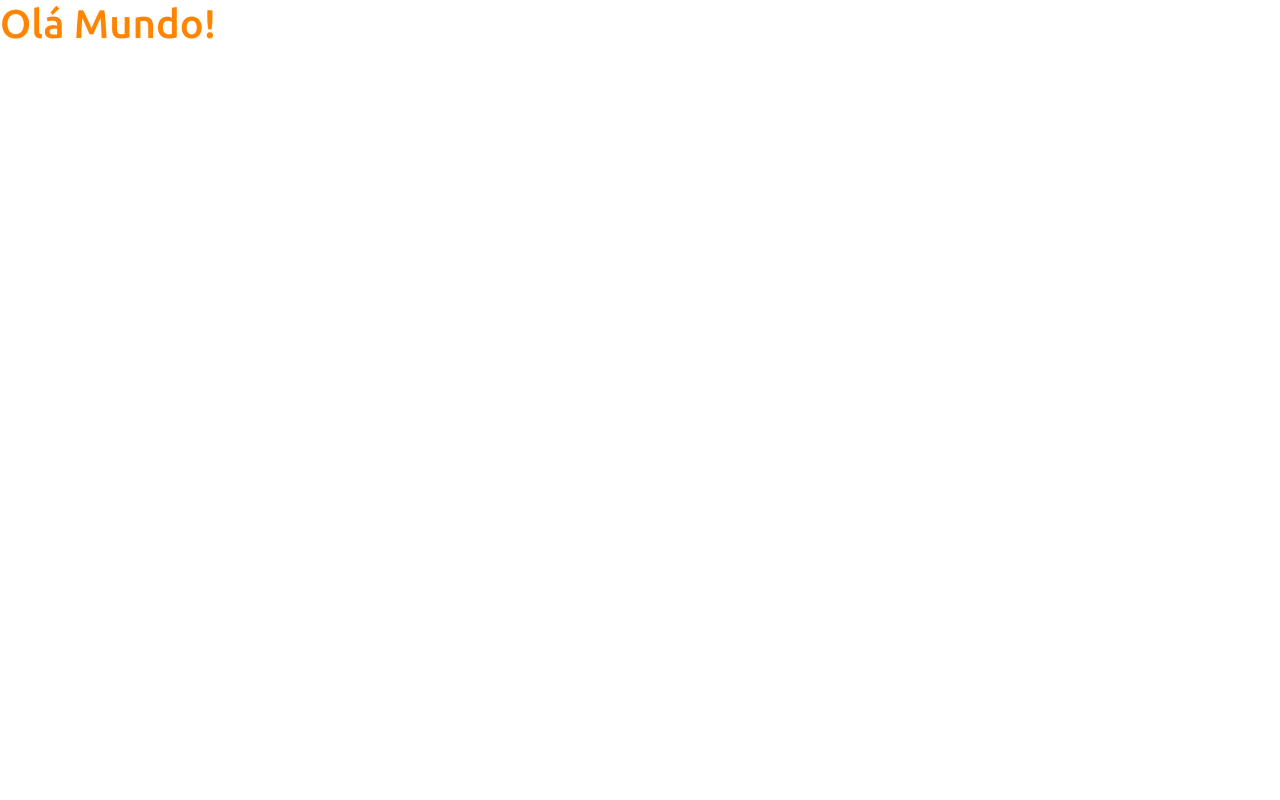
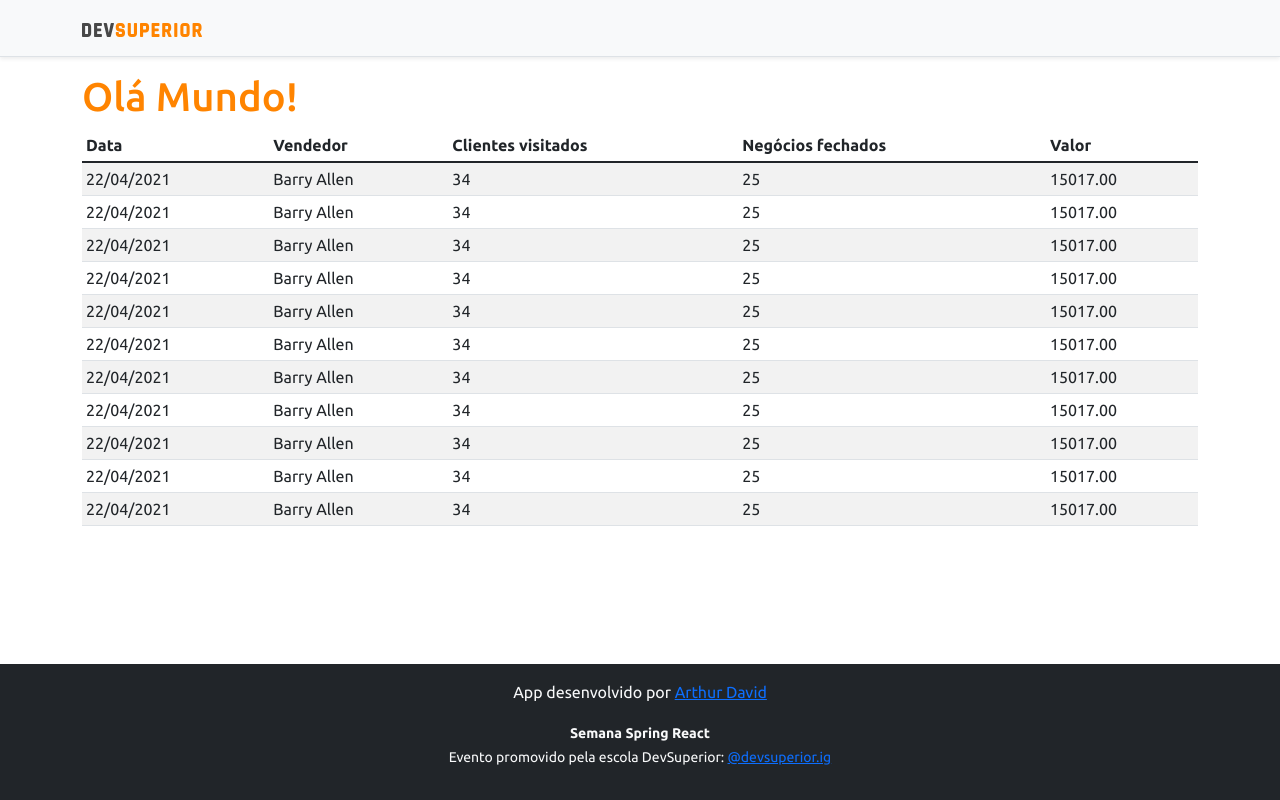
Before and after one commit to arthur-david/projeto-sds5, a React (Create React App) app in the folder frontend/: page / in a window 1280 px wide. Built offline with nearby package versions, Linux system fonts and the light colour scheme.

Commit message:
Basic Static Components

```diff
--- a/frontend/src/App.tsx
+++ b/frontend/src/App.tsx
@@ -1,9 +1,19 @@
+import DataTable from 'components/DataTable'
+import Footer from 'components/Footer'
+import NavBar from 'components/NavBar'
+
 function App() {
-  return (
-    <div>
-      <h1 className="text-primary">Olá Mundo!</h1>
-    </div>
-  );
+    return (
+        <>
+            <NavBar />
+            <div className="container">
+                <h1 className="text-primary">Olá Mundo!</h1>
+
+                <DataTable />
+            </div>
+            <Footer />
+        </>
+    )
 }
 
-export default App;
+export default App
--- /dev/null
+++ b/frontend/src/components/DataTable/index.tsx
@@ -0,0 +1,98 @@
+const DataTable = () => {
+    return (
+        <div className="table-responsive">
+            <table className="table table-striped table-sm">
+                <thead>
+                    <tr>
+                        <th>Data</th>
+                        <th>Vendedor</th>
+                        <th>Clientes visitados</th>
+                        <th>Negócios fechados</th>
+                        <th>Valor</th>
+                    </tr>
+                </thead>
+                <tbody>
+                    <tr>
+                        <td>22/04/2021</td>
+                        <td>Barry Allen</td>
+                        <td>34</td>
+                        <td>25</td>
+                        <td>15017.00</td>
+                    </tr>
+                    <tr>
+                        <td>22/04/2021</td>
+                        <td>Barry Allen</td>
+                        <td>34</td>
+                        <td>25</td>
+                        <td>15017.00</td>
+                    </tr>
+                    <tr>
+                        <td>22/04/2021</td>
+                        <td>Barry Allen</td>
+                        <td>34</td>
+                        <td>25</td>
+                        <td>15017.00</td>
+                    </tr>
+                    <tr>
+                        <td>22/04/2021</td>
+                        <td>Barry Allen</td>
+                        <td>34</td>
+                        <td>25</td>
+                        <td>15017.00</td>
+                    </tr>
+                    <tr>
+                        <td>22/04/2021</td>
+                        <td>Barry Allen</td>
+                        <td>34</td>
+                        <td>25</td>
+                        <td>15017.00</td>
+                    </tr>
+                    <tr>
+                        <td>22/04/2021</td>
+                        <td>Barry Allen</td>
+                        <td>34</td>
+                        <td>25</td>
+                        <td>15017.00</td>
+                    </tr>
+                    <tr>
+                        <td>22/04/2021</td>
+                        <td>Barry Allen</td>
+                        <td>34</td>
+                        <td>25</td>
+                        <td>15017.00</td>
+                    </tr>
+                    <tr>
+                        <td>22/04/2021</td>
+                        <td>Barry Allen</td>
+                        <td>34</td>
+                        <td>25</td>
+                        <td>15017.00</td>
+                    </tr>
+                    <tr>
+                        <td>22/04/2021</td>
+                        <td>Barry Allen</td>
+                        <td>34</td>
+                        <td>25</td>
+                        <td>15017.00</td>
+                    </tr>
+                    <tr>
+                        <td>22/04/2021</td>
+                        <td>Barry Allen</td>
+                        <td>34</td>
+                        <td>25</td>
+                        <td>15017.00</td>
+                    </tr>
+                    <tr>
+                        <td>22/04/2021</td>
+                        <td>Barry Allen</td>
+                        <td>34</td>
+                        <td>25</td>
+                        <td>15017.00</td>
+                    </tr>
+                </tbody>
+            </table>
+        </div>
+    )
+}
+
+export default DataTable
--- /dev/null
+++ b/frontend/src/components/Footer/index.tsx
@@ -0,0 +1,34 @@
+const Footer = () => {
+    return (
+        <footer className="footer mt-auto py-3 bg-dark">
+            <div className="container">
+                <p className="text-light">
+                    App desenvolvido por{' '}
+                    <a
+                        href="https://github.com/arthur-david"
+                        target="_blank"
+                        rel="noreferrer"
+                    >
+                        Arthur David
+                    </a>
+                </p>
+                <p className="text-light">
+                    <small>
+                        <strong>Semana Spring React</strong>
+                        <br />
+                        Evento promovido pela escola DevSuperior:{' '}
+                        <a
+                            href="https://instagram.com/devsuperior.ig"
+                            target="_blank"
+                            rel="noreferrer"
+                        >
+                            @devsuperior.ig
+                        </a>
+                    </small>
+                </p>
+            </div>
+        </footer>
+    )
+}
+
+export default Footer
--- /dev/null
+++ b/frontend/src/components/NavBar/index.tsx
@@ -0,0 +1,15 @@
+import ImgDsDark from 'assets/img/ds-dark.svg'
+
+const NavBar = () => {
+    return (
+        <div className="d-flex flex-column flex-md-row align-items-center p-3 px-md-4 mb-3 bg-light border-bottom shadow-sm">
+            <div className="container">
+                <nav className="my-2 my-md-0 mr-md-3">
+                    <img src={ImgDsDark} alt="DevSuperior" width="120" />
+                </nav>
+            </div>
+        </div>
+    )
+}
+
+export default NavBar
```
Also changed, not shown: frontend/src/index.tsx (+10 -10 lines), frontend/src/assets/img/ds-dark.svg (added).
